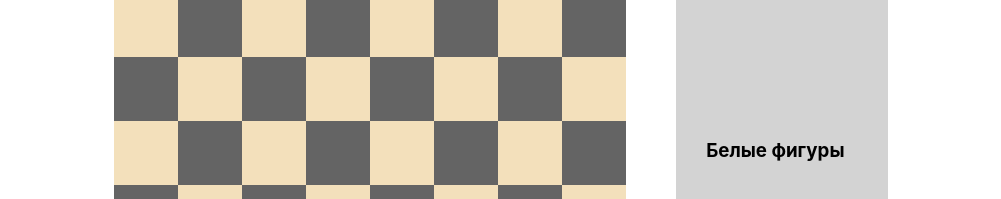
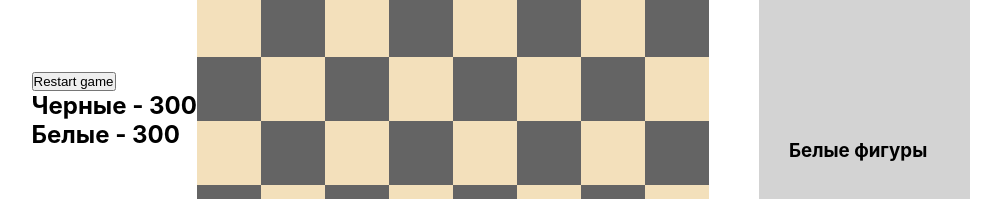
Before and after one commit to nikolay-evsevitskiy/chess-on-react, a React (Create React App) app: page / in a window 1280 px wide. Shown: the part 291-490 px from the top of the page, without its empty margins (139-1140 px from the left). Built offline with nearby package versions, Linux system fonts and the light colour scheme.

Commit message:
set timer for players

```diff
--- a/src/App.tsx
+++ b/src/App.tsx
@@ -5,6 +5,7 @@
 import {Player} from "./models/Player";
 import {Colors} from "./models/Colors";
 import LostFigures from "./components/LostFigures";
+import Timer from "./components/Timer";
 
 function App() {
     const [board, setBoard] = useState(new Board())
@@ -30,6 +31,10 @@
 
     return (
         <div className='app'>
+            <Timer
+                currentPlayer={currentPlayer}
+                restart={restart}
+            />
             <BoardComponent
                 setBoard={setBoard}
                 board={board}
--- /dev/null
+++ b/src/components/Timer.tsx
@@ -0,0 +1,54 @@
+import React, {FC, useEffect, useRef, useState} from 'react';
+import {Player} from "../models/Player";
+import {Colors} from "../models/Colors";
+
+interface TimerProps {
+    currentPlayer: Player | null
+    restart: () => void
+
+}
+
+const Timer: FC<TimerProps> = ({currentPlayer, restart}) => {
+    const [blackTime, setBlackTime] = useState(300)
+    const [whiteTime, setWhiteTime] = useState(300)
+    const timer = useRef<null | ReturnType<typeof setInterval>>(null)
+
+    useEffect(() => {
+        startTimer()
+    }, [currentPlayer])
+
+    function startTimer() {
+        if (timer.current) {
+            clearInterval(timer.current)
+        }
+        const callback = currentPlayer?.color === Colors.WHITE ? decrementWhiteTimer : decrementBlackTimer
+        timer.current = setInterval(callback, 10000)
+
+    }
+
+    function decrementBlackTimer() {
+        setBlackTime(prev => prev - 1)
+    }
+
+    function decrementWhiteTimer() {
+        setWhiteTime(prev => prev - 1)
+
+    }
+
+    return (
+        <div>
+            <div>
+                <button onClick={restart}>Restart game</button>
+            </div>
+            <h2>
+                Черные - {blackTime}
+            </h2>
+            <h2>
+                Белые - {whiteTime}
+            </h2>
+
+        </div>
+    );
+};
+
+export default Timer;
```
